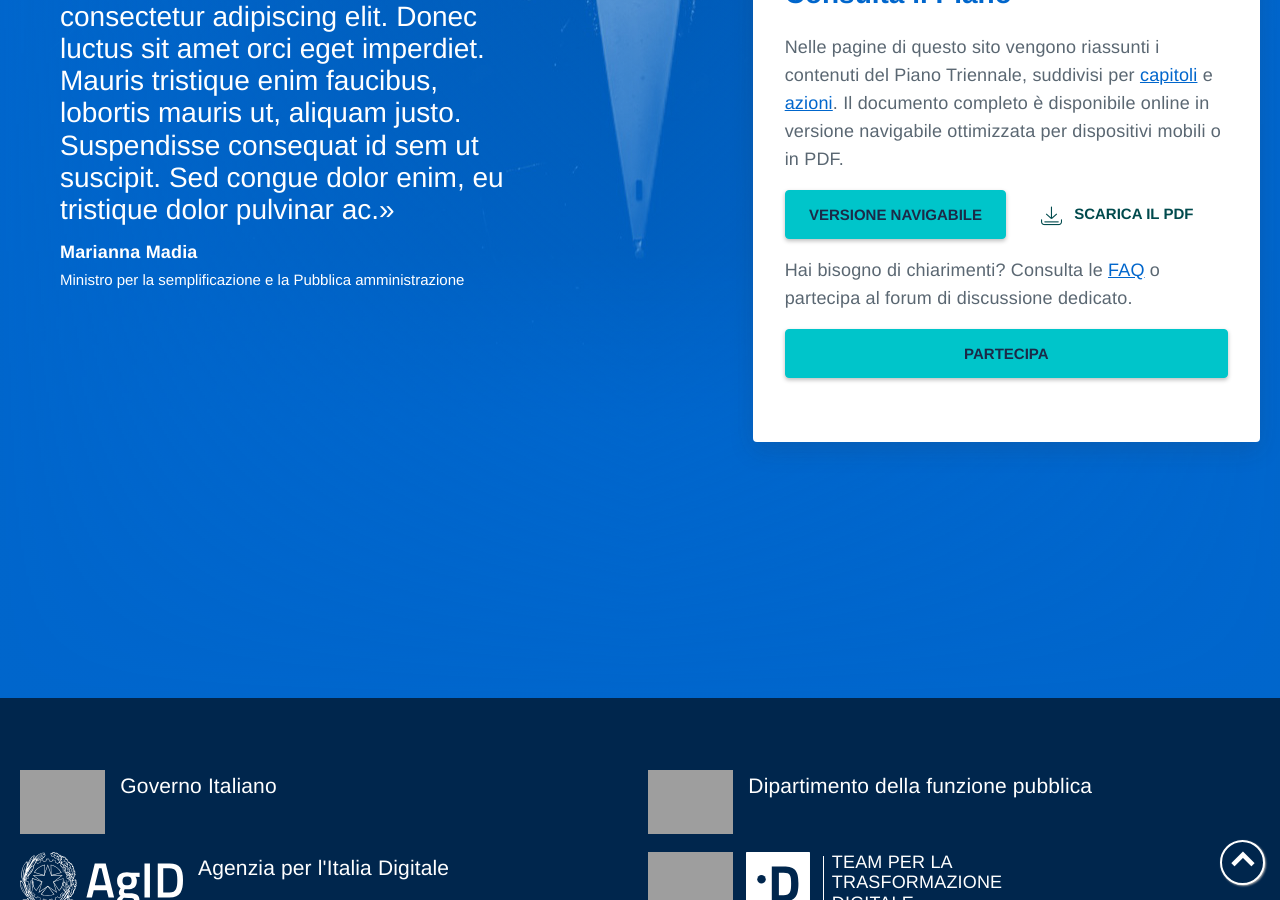
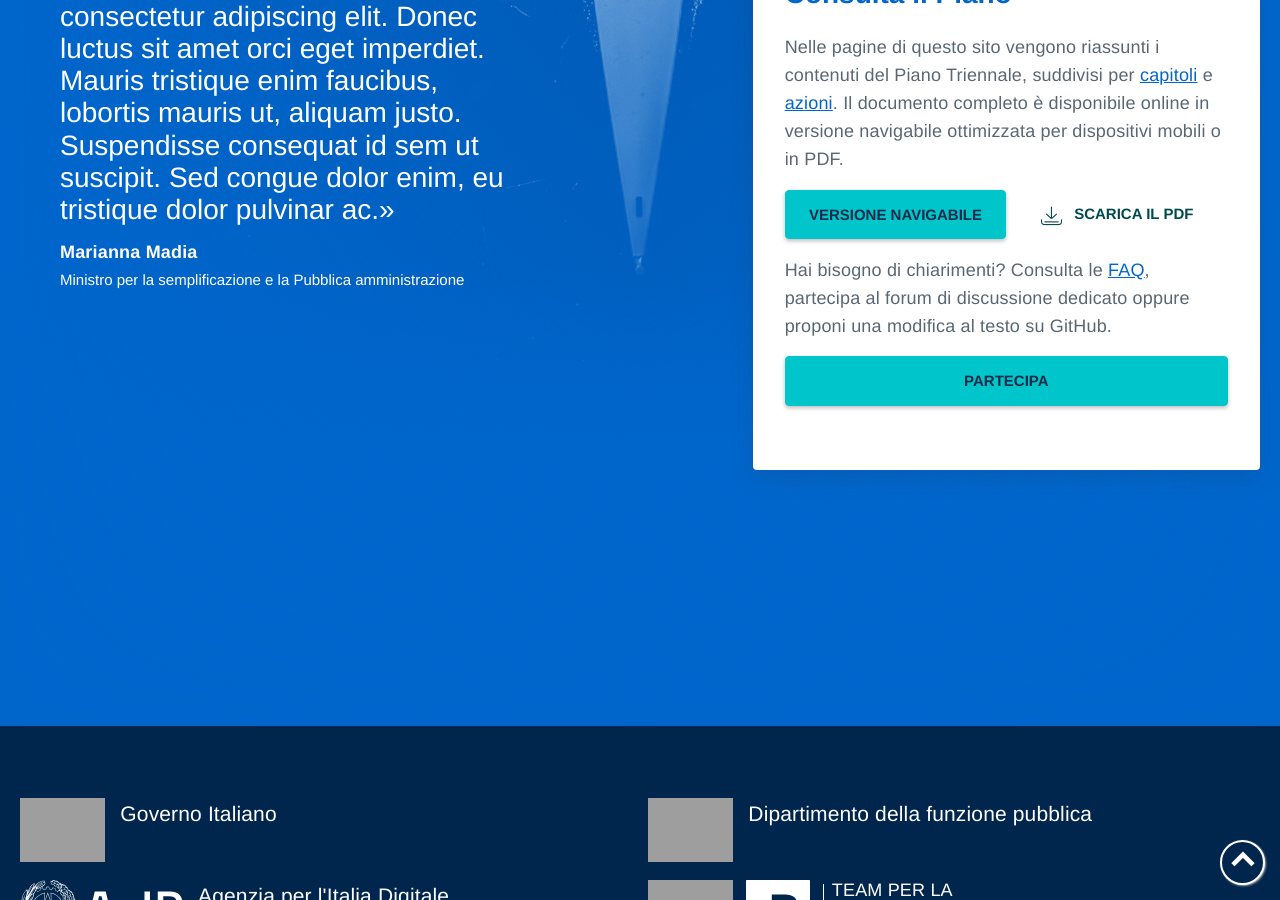
Before and after one commit to italia/pianotriennale-ict.italia.it, a Jekyll site: the page built from _pages/it/index.md, in a window 1280 px wide and 900 px high, scrolled down 1039 px, cut to the strip 0-900 px from the top of the window. Built offline with Jekyll 4.4.1, drawn with Linux system fonts in a browser that asks for light colours; some web fonts are replaced; grey boxes are pictures that could not be loaded.

Commit message:
Fixed text in homepage

```diff
--- a/_data/l10n.yml
+++ b/_data/l10n.yml
@@ -82,7 +82,7 @@ it:
             label: scarica il pdf
             href: '/assets/pdf/Piano_Triennale_per_l_informatica_nella_Pubblica_Amministrazione.pdf'
             target_blank: true
-      - text: Hai bisogno di chiarimenti?  Consulta le [FAQ](/faq) o partecipa al forum di discussione dedicato.
+      - text: Hai bisogno di chiarimenti? Consulta le [FAQ](/faq), partecipa al forum di discussione dedicato oppure proponi una modifica al testo su GitHub.
         links:
           - type: button
             icon: forum
```
